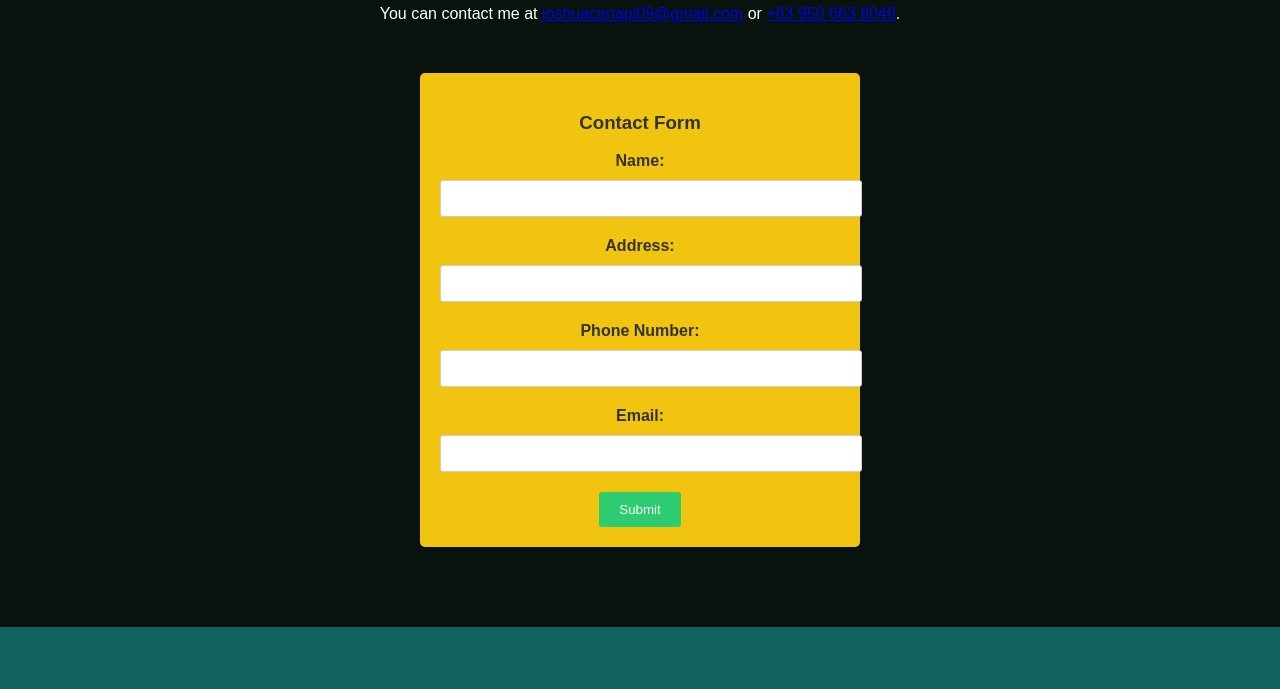
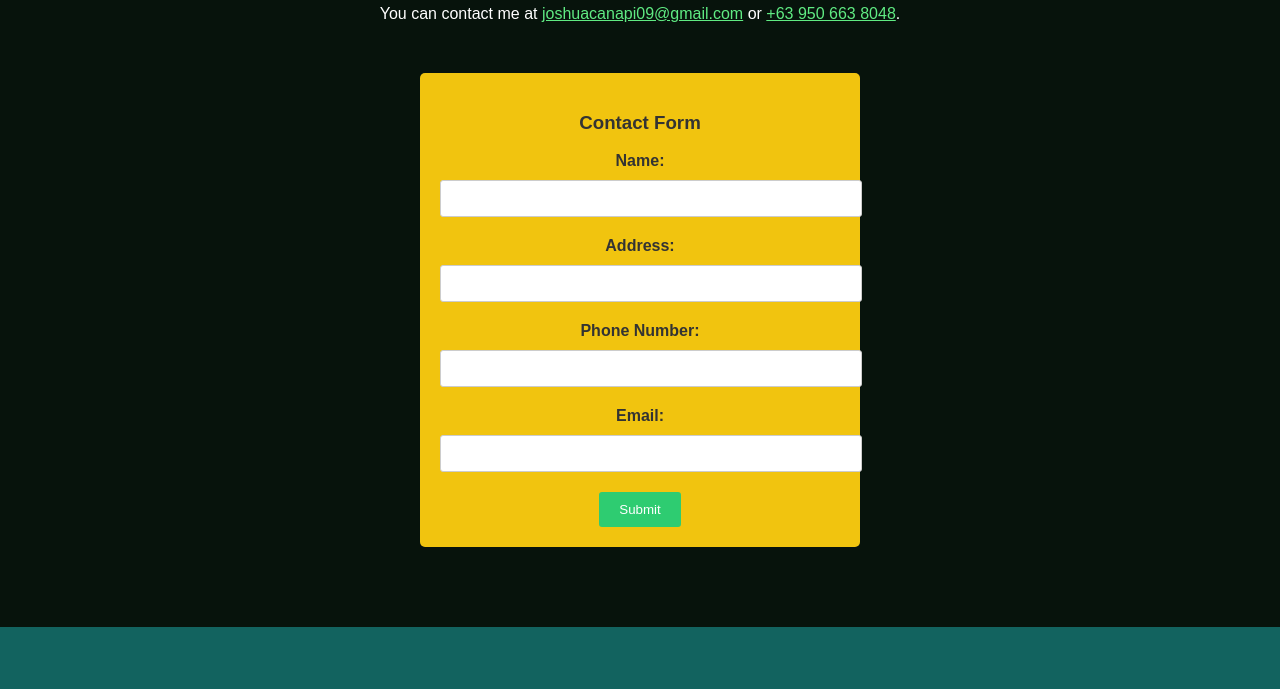
Before and after one commit to JoshuaC09/Portfolio, a plain HTML site: page contact.html in a window 1280 px wide. Shown: the part 111-800 px from the top of the page. Drawn offline with Linux system fonts and the light colour scheme.

Commit message:
first commit

```diff
--- a/contact.html
+++ b/contact.html
@@ -81,6 +81,10 @@
     .error-message {
       color: #e74c3c;
     }
+
+    p.contact-info a {
+      color: #60eb83;
+    }
   </style>
 </head>
 <body>
@@ -94,7 +98,7 @@
       </ul>
     </nav>
     <h2>Get in touch</h2>
-    <p>You can contact me at <a href="joshuacanapi09@gmail.com">joshuacanapi09@gmail.com</a> or <a href="tel:+15555555555">+63 950 663 8048</a>.</p>
+    <p class="contact-info">You can contact me at <a href="https://mail.google.com/mail/u/0/#inbox">joshuacanapi09@gmail.com</a> or <a href="tel:+639506638048">+63 950 663 8048</a>.</p>
 
     <!-- Contact Form -->
     <div class="contact-form">
```
